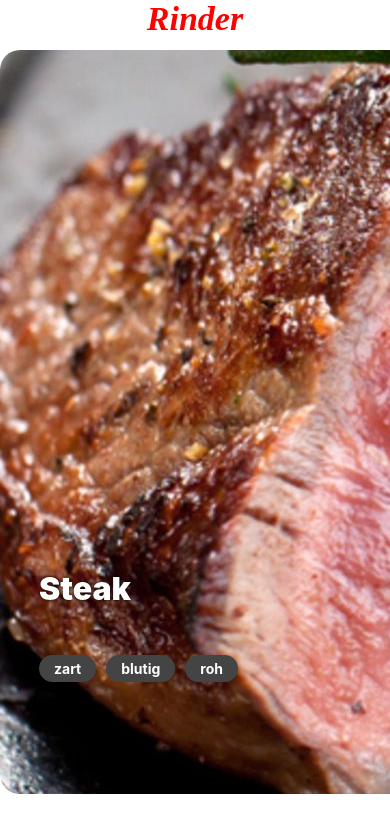
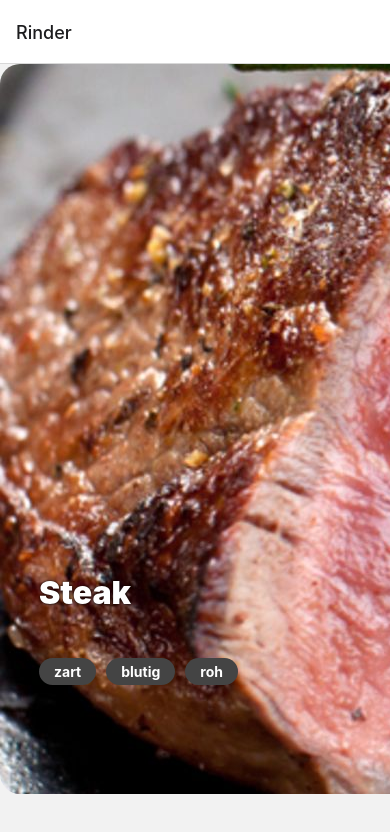
Before and after one commit to reiscracker/Rinder, a React Native app: screen / in a window 390 px wide. Shown: the top 832 px of the page. Built offline with nearby package versions, Linux system fonts and the light colour scheme.

Commit message:
Added transition to chat screen

```diff
--- a/App.jsx
+++ b/App.jsx
@@ -1,31 +1,52 @@
 import React, { useState } from "react";
 import { StatusBar as ExpoStatusBar } from 'expo-status-bar';
 import { Platform, SafeAreaView, StatusBar, StyleSheet, Text, View } from 'react-native';
+import { NavigationContainer, StackActions } from "@react-navigation/native";
+import { createNativeStackNavigator } from "@react-navigation/native-stack";
 import Cards from './src/Cards';
 import ItsAMatch from "./src/ItsAMatch";
+import ChatScreenHeader from "./src/ChatScreenHeader";
 
+const Stack = createNativeStackNavigator();
 
-export default function App() {
+function CardsScreen({ navigation }) {
   const [match, setMatch] = useState(null);
-
   return (
-    <SafeAreaView style={styles.app}>
-      <View style={styles.header}>
-        <Text style={styles.title}>Rinder</Text>
-      </View>
-      <View style={styles.mainContent}>
+    <View style={[styles.mainContent, styles.cardsScreen]}>
       {match && <>
         <View style={[styles.overlay, styles.opaque]}></View>
         <View style={styles.overlay}>
-            <ItsAMatch imageSource={match.image} onChatPress={() => { }} onCancelPress={() => setMatch(null)} />
+          <ItsAMatch imageSource={match.image} onChatPress={() => { navigation.navigate("Chat", { match }) }} onCancelPress={() => setMatch(null)} />
         </View>
       </>}
       <Cards onMatch={matched => setMatch(matched)} />
     </View>
-      <View style={styles.footer}>
+  );
+}
+
+function ChatScreen({ route }) {
+  const { match } = route.params;
+
+  return (
+    <View style={{ flex: 1, alignItems: 'center', justifyContent: 'center' }}>
+      <Text>Hi I am match.name</Text>
     </View>
+  );
+}
+
+export default function App() {
+
+  return (
+    <NavigationContainer>
+      <SafeAreaView style={styles.app}>
+        <Stack.Navigator initialRouteName="Cards">
+          <Stack.Screen name="Cards" component={CardsScreen} options={{ title: "Rinder" }} />
+          <Stack.Screen name="Chat" component={ChatScreen}
+            options={({ route }) => ({ headerTitle: () => <ChatScreenHeader {...route.params.match} /> })} />
+        </Stack.Navigator>
         <ExpoStatusBar style="auto" />
       </SafeAreaView>
+    </NavigationContainer>
   );
 }
 
@@ -35,9 +56,6 @@ const styles = StyleSheet.create({
     paddingTop: Platform.OS === "android" ? StatusBar.currentHeight : 0,
   },
   header: {
-    height: 50
-  },
-  footer: {
     height: 50
   },
   title: {
@@ -53,7 +71,7 @@ const styles = StyleSheet.create({
     position: "absolute",
     top: 0,
     right: 0,
-    bottom: 0,
+    bottom: 50,
     left: 0,
     justifyContent: "center",
     alignItems: "center",
@@ -67,5 +85,8 @@ const styles = StyleSheet.create({
   mainContent: {
     flex: 1,
     overflow: "hidden"
+  },
+  cardsScreen: {
+    paddingBottom: 50,
   }
 });
--- /dev/null
+++ b/src/ChatScreenHeader.jsx
@@ -0,0 +1,35 @@
+import React from "react";
+import { View, StyleSheet, Image, Text } from "react-native";
+import PropTypes from "prop-types";
+
+export default function ChatScreenHeader({ image, name }) {
+    return (
+        <View style={styles.container}>
+            <Image style={styles.image} source={image} />
+            <Text style={styles.text}>Chat mit {name}</Text>
+        </View>
+    );
+}
+
+const styles = StyleSheet.create({
+    container: {
+        flexDirection: "row",
+        alignItems: "center",
+    },
+    image: {
+        width: 50,
+        height: 50,
+        borderRadius: 50,
+        marginRight: 15,
+    },
+    text: {
+        fontSize: 24,
+        color: "red",
+        fontWeight: "bold"
+    }
+});
+
+ChatScreenHeader.propTypes = {
+    image: PropTypes.any.isRequired,
+    name: PropTypes.any.isRequired,
+}
```
Also changed, not shown: package.json (+6 -2 lines), 2 other files (tests, documents, lock files or other folders). Lines whose indentation alone changed are shown as unchanged.
